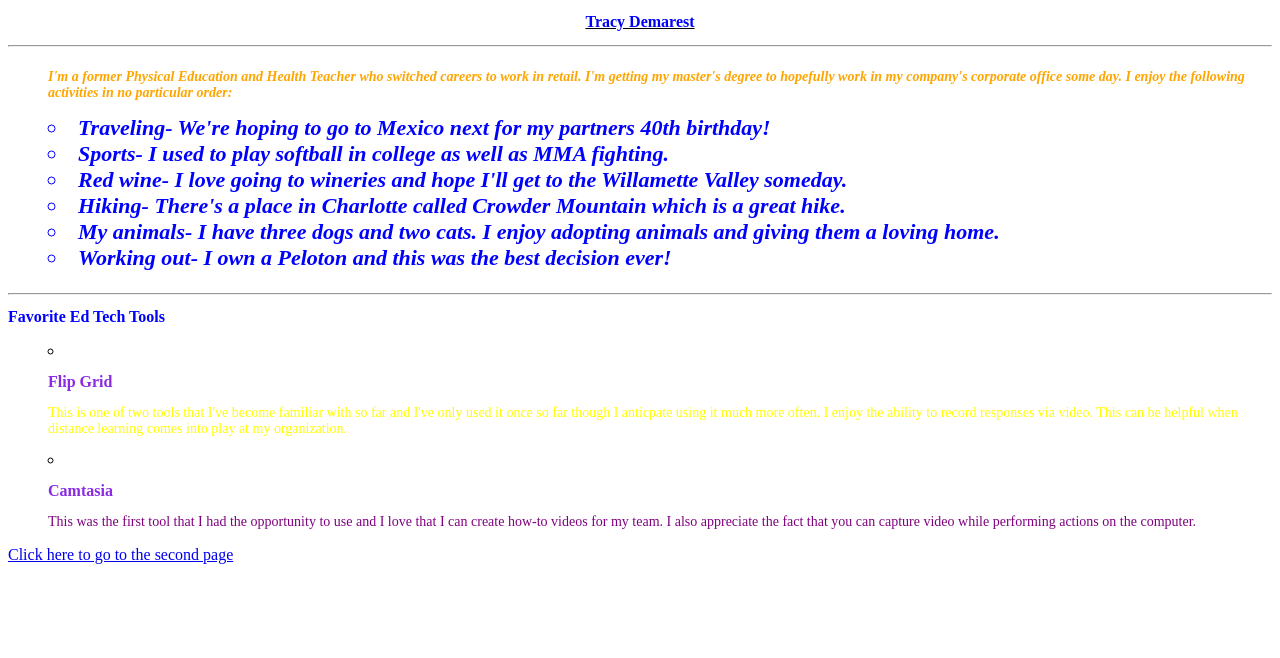
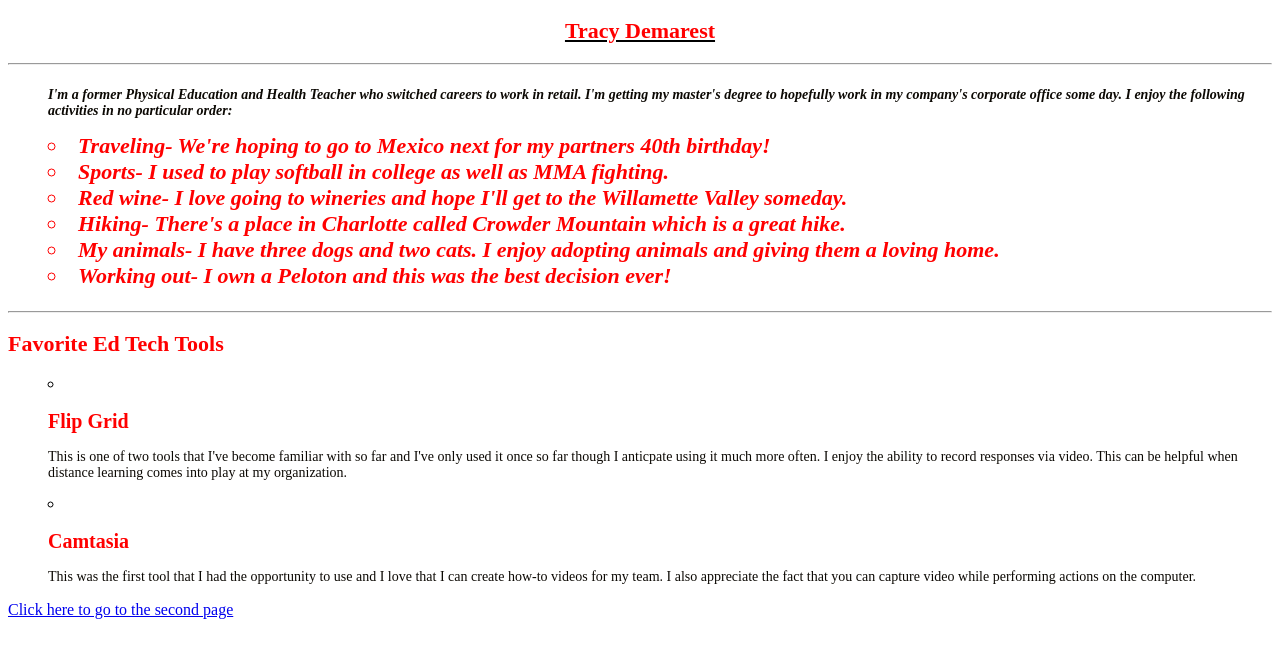
Before and after one commit to td1b11/Aboutme, a plain HTML site: page index.html in a window 1280 px wide. Drawn offline with Linux system fonts and the light colour scheme.

Commit message:
Update stylesheet.css

```diff
--- a/stylesheet.css
+++ b/stylesheet.css
@@ -3,31 +3,31 @@
 </style>
 html {
     color: black;
-    font-size: 12px;
+    font-size: 14px;
 }
 
 p.purple {
-	color: purple;
+	color: rgb(12, 9, 4);
     font-size: 14px;
     font-style: helvetica;
 }
 p.orange {
-	color: orange;
+	color: rgb(12, 9, 4);
     font-size: 14px;
     font-style: helvetica;
 }
 p.yellow {
-	color: yellow;
+	color: rgb(12, 9, 4);
     font-size: 14px;
     font-style: helvetica;
 }
 h1{
-	color: blue;
-    font-size: 16px;
+	color: red;
+    font-size: 22px;
 }
 h2{
-    color: blueviolet;
-    font-size: 16px;
+    color: red;
+    font-size: 20px;
 }
 ul {list-style-type: circle;
     list-style-position: inside;
```
